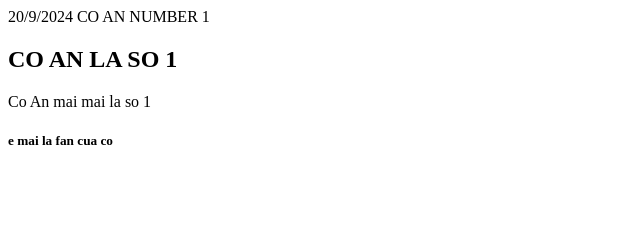
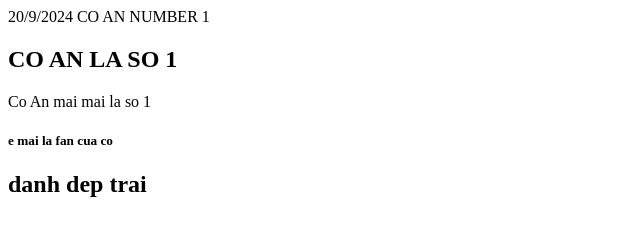
Before and after one commit to NguyenToan123222/project_test_AN, a plain HTML site: page index.html in a window 1280 px wide. Shown: the whole page, without its empty margins (0-640 px from the left). Drawn offline with Linux system fonts and the light colour scheme.

Commit message:
Update index.html

```diff
--- a/index.html
+++ b/index.html
@@ -3,3 +3,4 @@
 <h2>CO AN LA SO 1</h2>
 <a>Co An mai mai la so 1</a>
 <h5> e mai la fan cua co </h5>
+<h2>danh dep trai</h2>
```
